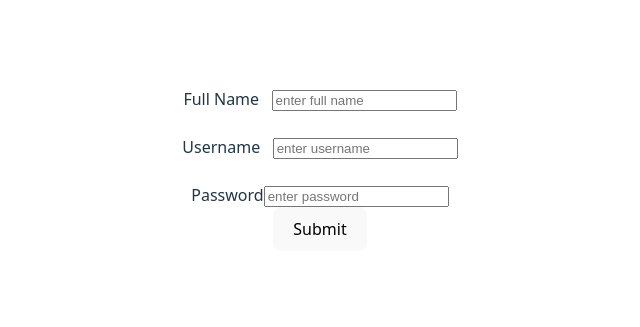
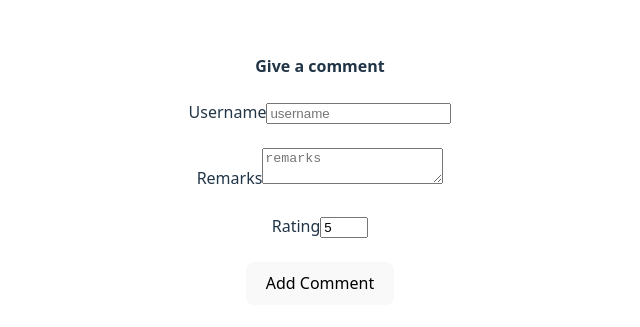
Before and after one commit to shivanshtanonwork/FormsReact, a React (Vite) app: page / in a window 1280 px wide. Shown: the part 231-558 px from the top of the page, without its empty margins (320-960 px from the left). Built offline with nearby package versions, Linux system fonts and the light colour scheme.

Commit message:
Created Comment Form

```diff
--- a/src/App.jsx
+++ b/src/App.jsx
@@ -1,11 +1,12 @@
 import './App.css'
 import Form from './Form'
+import CommentsForm from './CommentsForm'
 
 function App() {
 
   return (
     <>
-      <Form />
+      <CommentsForm />
     </>
   )
 }
--- /dev/null
+++ b/src/CommentsForm.jsx
@@ -0,0 +1,46 @@
+import { useState } from "react"
+
+export default function CommentsForm() {
+    let [formData, setFormData] = useState({
+        username: "",
+        remarks: "",
+        rating: 5
+    })
+
+    let handleInputChange = (event) => {
+        setFormData((currData) => {
+            return { ...currData, [event.target.name]: event.target.value }
+        })
+    }
+
+    let handleSubmit = (event) => {
+        console.log(formData)
+        event.preventDefault();
+        setFormData({
+            username: "",
+            remarks: "",
+            rating: 5
+        })
+    }
+
+    return (
+        <div>
+            <h4>Give a comment</h4>
+            <form onSubmit={handleSubmit}>
+                <label htmlFor="username">Username</label>
+                <input placeholder="username" type="text" value={formData.username} onChange={handleInputChange} id="username" name="username" />
+                <br></br><br></br>
+
+                <label htmlFor="remarks">Remarks</label>
+                <textarea placeholder="remarks" value={formData.remarks} onChange={handleInputChange} id="remarks" name="remarks" />
+                <br></br><br></br>
+
+                <label htmlFor="rating">Rating</label>
+                <input placeholder="rating" type="number" min={1} max={5} value={formData.rating} onChange={handleInputChange} id="rating" name="rating" />
+                <br></br><br></br>
+
+                <button>Add Comment </button>
+            </form>
+        </div>
+    )
+}
```
